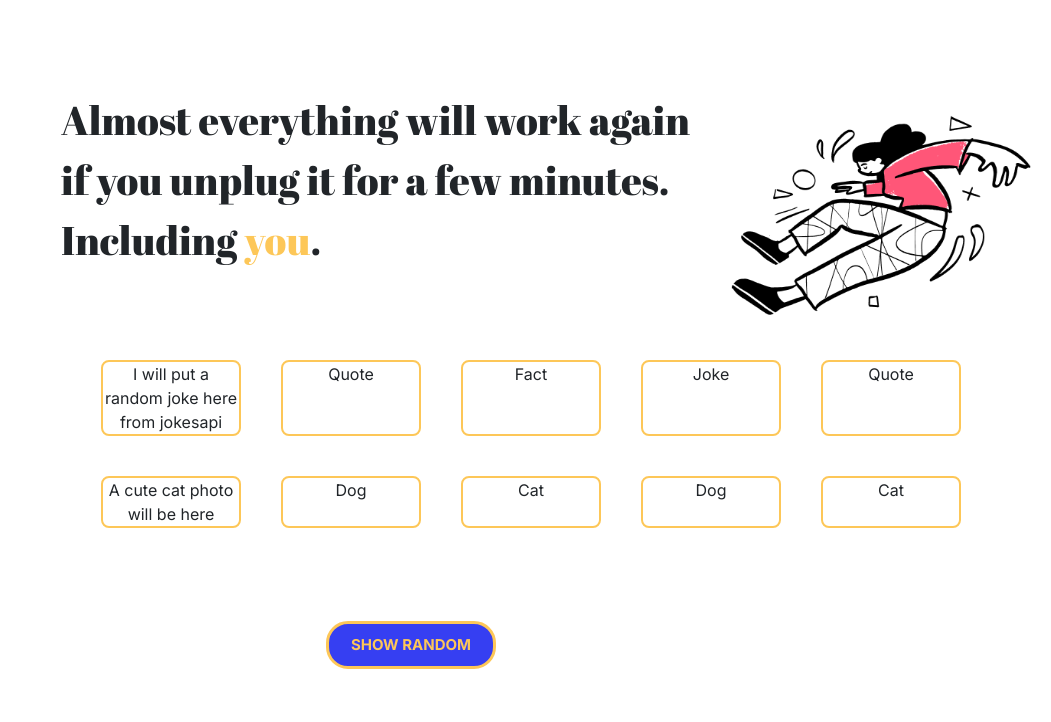
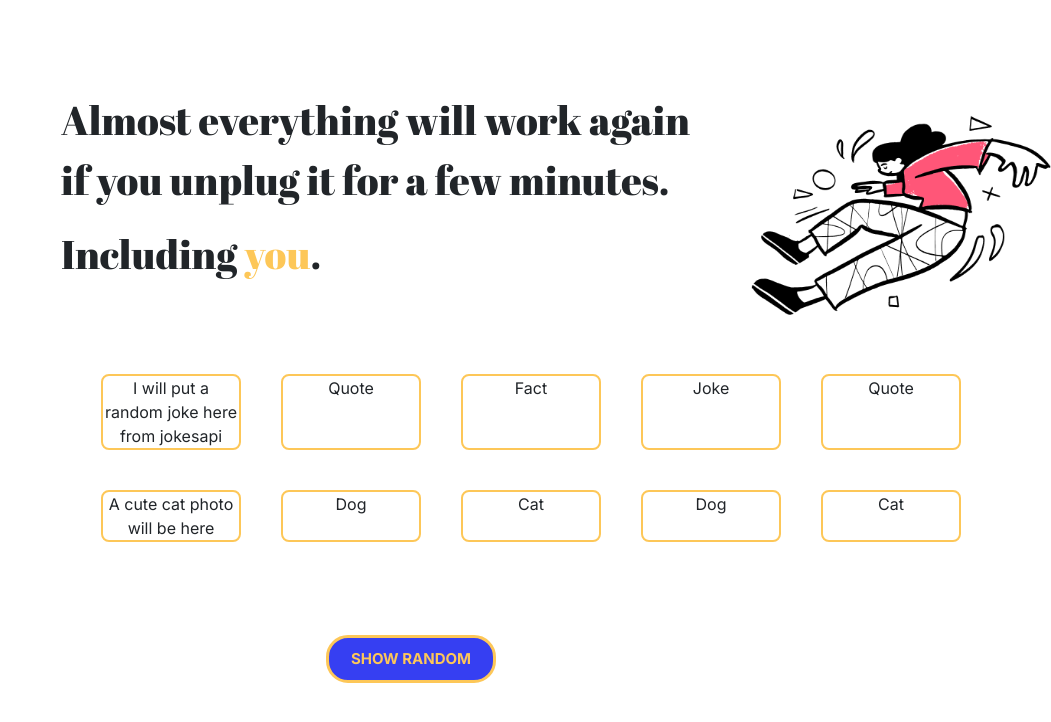
Before and after one commit to CodeOp-tech/fspt15-proj-team3, a React (Create React App) app in the folder my-react-app/: page /funbreak in a window 1280 px wide. Shown: the top 722 px of the page, without its empty margins (229-1280 px from the left). Built offline with nearby package versions, Linux system fonts and the light colour scheme.

Commit message:
added margin to title

```diff
--- a/my-react-app/src/App.css
+++ b/my-react-app/src/App.css
@@ -119,6 +119,10 @@
   margin: 90px 150px 60px 290px;
 }
 
+.funTitle2 {
+  margin-top: 14px;
+}
+
 .fontColor {
   color: #fdc758;
 }
@@ -127,7 +131,7 @@
   position: absolute;
   width: 300px;
   height: 210px;
-  left: 960px;
+  left: 980px;
   top: 110px;
 }
 
--- a/my-react-app/src/Pages/FunBreak.js
+++ b/my-react-app/src/Pages/FunBreak.js
@@ -10,8 +10,10 @@ function FunBreak() {
         <br />
         if you unplug it for a few minutes.
         <br />
-        Including
-        <span className="fontColor"> you</span>.
+        <div className="funTitle2">
+          Including
+          <span className="fontColor"> you</span>.
+        </div>
       </p>
       <img className="funBreakImg" src={funBreakImg} />
       <div className="funContainer">
```
